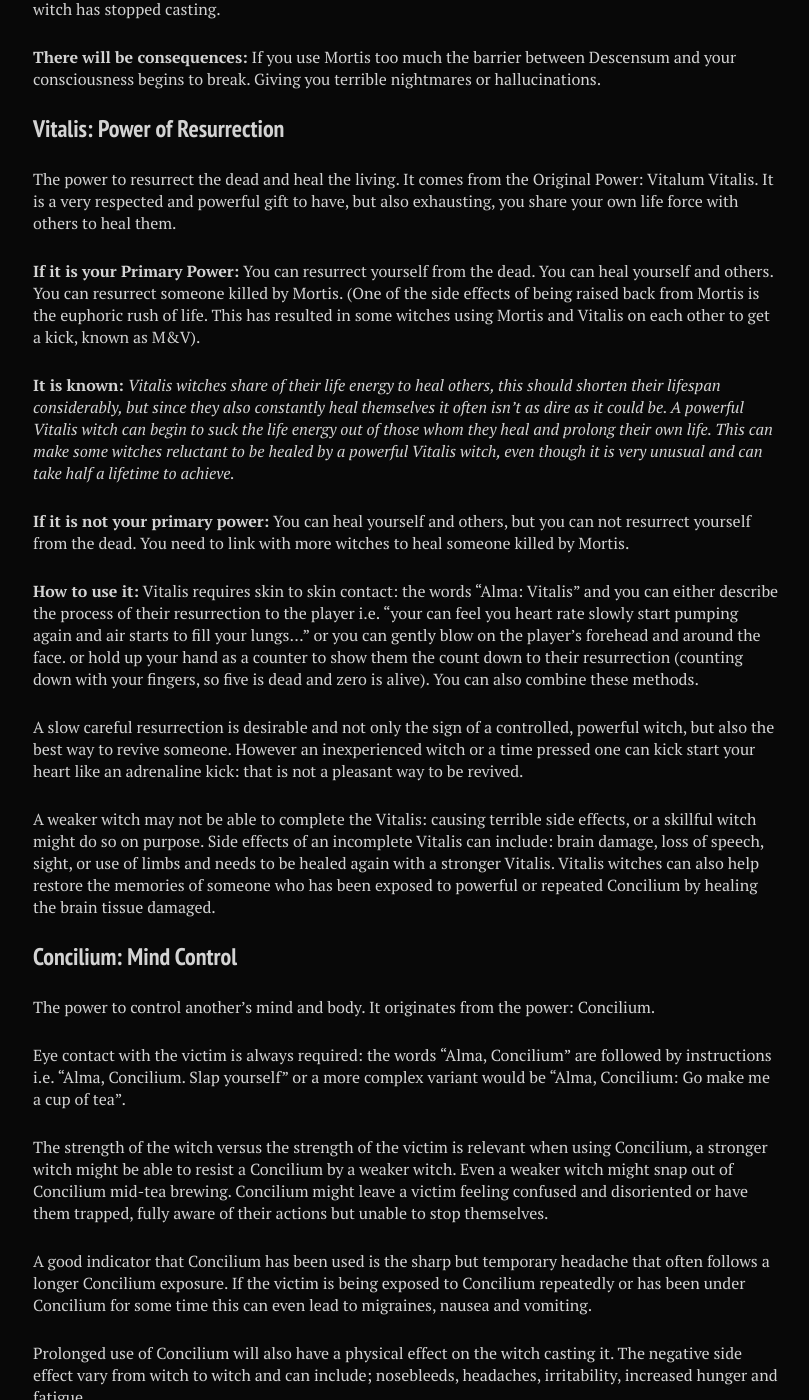
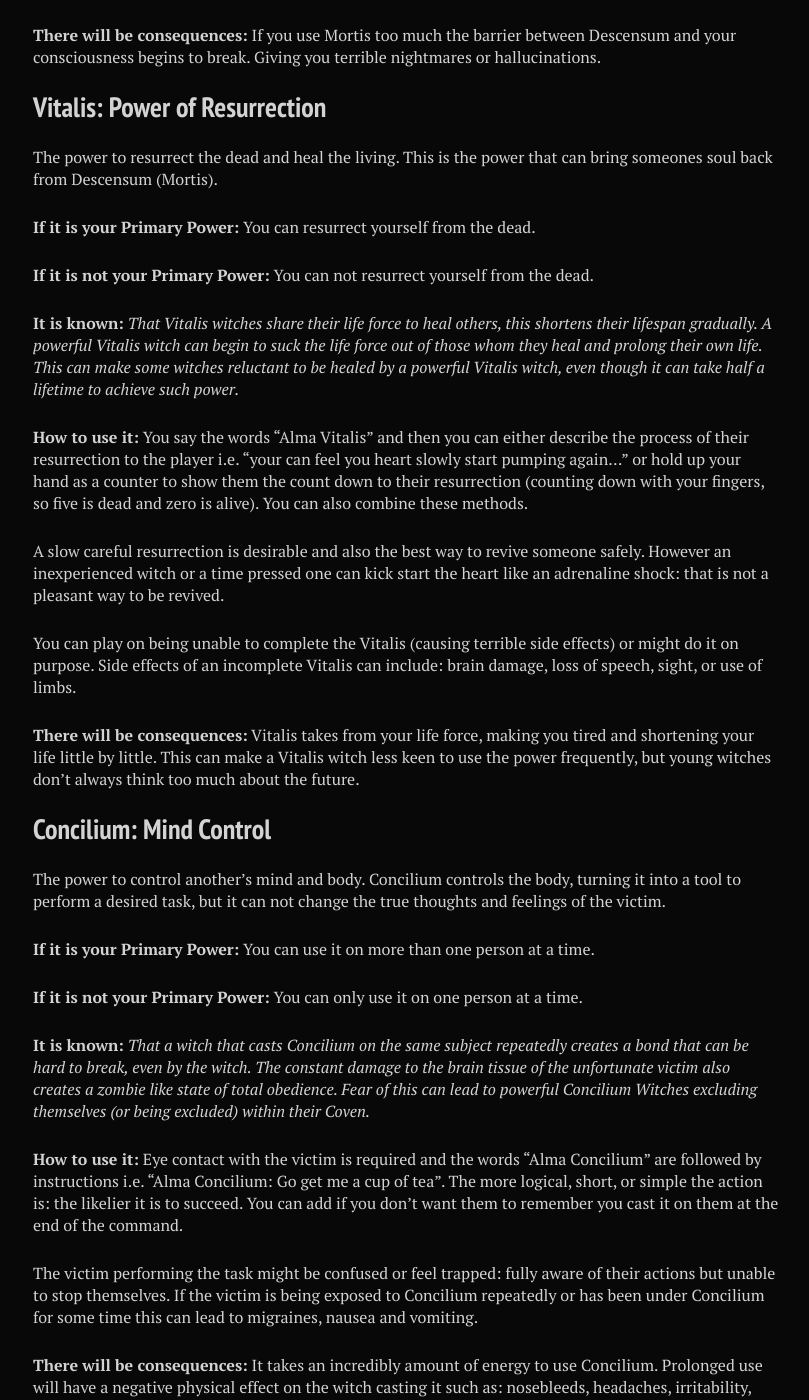
Before and after one commit to stanislavb/en.coven.nu, a Jekyll site: the page built from fictional/index.md, in a window 1280 px wide and 1400 px high, scrolled down 5675 px. Shown: the whole window, without its empty margins (287-1096 px from the left). Built offline with Jekyll 4.4.1, drawn with Linux system fonts in a browser that asks for light colours; nearby versions of some CDN libraries; some of the changed text lies outside the part shown.

Commit message:
Update index.md

```diff
--- a/fictional/index.md
+++ b/fictional/index.md
@@ -126,7 +126,7 @@ Mortis is the power to take life. When you kill with Mortis your victim slowly d
 
 **If it is not your Primary Power:** It requires skin contact.
 
-**It is known:** *That a Mortis witch can make a deal with the Gatekeeper of Descensum for a longer life in exchange for innocent souls. Because of this they are regarded as the witches “most likely to become evil one day”. An unfair title since only an extremely powerful Mortis witch could ever hope to strike such a deal.
+**It is known:** *That a Mortis witch can make a deal with the Gatekeeper of Descensum for a longer life in exchange for innocent souls. Because of this they are regarded as the witches “most likely to become evil one day”. An unfair title since only an extremely powerful Mortis witch could ever hope to strike such a deal.*
 
 **How to use it:** The words “Alma Mortis” are spoken and the victim's body will shut down step by step as they die.
 
@@ -136,51 +136,71 @@ You can play on being unable to complete the Mortis: leaving the victim on the b
 
 **There will be consequences:** If you use Mortis too much the barrier between Descensum and your consciousness begins to break. Giving you terrible nightmares or hallucinations.
 
-### Vitalis: Power of Resurrection
+## Vitalis: Power of Resurrection
 
-The power to resurrect the dead and heal the living. It comes from the Original Power: Vitalum Vitalis. It is a very respected and powerful gift to have, but also exhausting, you share your own life force with others to heal them.
+The power to resurrect the dead and heal the living. This is the power that can bring someones soul back from Descensum (Mortis).
 
-**If it is your Primary Power:** You can resurrect yourself from the dead. You can heal yourself and others. You can resurrect someone killed by Mortis. (One of the side effects of being raised back from Mortis is the euphoric rush of life. This has resulted in some witches using Mortis and Vitalis on each other to get a kick, known as M&V).
+**If it is your Primary Power:** You can resurrect yourself from the dead.
 
-**It is known:** *Vitalis witches share of their life energy to heal others, this should shorten their lifespan considerably, but since they also constantly heal themselves it often isn’t as dire as it could be. A powerful Vitalis witch can begin to suck the life energy out of those whom they heal and prolong their own life. This can make some witches reluctant to be healed by a powerful Vitalis witch, even though it is very unusual and can take half a lifetime to achieve.*
+**If it is not your Primary Power:** You can not resurrect yourself from the dead.
 
-**If it is not your primary power:** You can heal yourself and others, but you can not resurrect yourself from the dead. You need to link with more witches to heal someone killed by Mortis.
+**It is known:** *That Vitalis witches share their life force to heal others, this shortens their lifespan gradually. A powerful Vitalis witch can begin to suck the life force out of those whom they heal and prolong their own life. This can make some witches reluctant to be healed by a powerful Vitalis witch, even though it can take half a lifetime to achieve such power.*
 
-**How to use it:** Vitalis requires skin to skin contact: the words “Alma: Vitalis” and you can either describe the process of their resurrection to the player i.e. “your can feel you heart rate slowly start pumping again and air starts to fill your lungs…” or you can gently blow on the player's forehead and around the face. or hold up your hand as a counter to show them the count down to their resurrection (counting down with your fingers, so five is dead and zero is alive). You can also combine these methods.
+**How to use it:** You say the words “Alma Vitalis” and then you can either describe the process of their resurrection to the player i.e. “your can feel you heart slowly start pumping again…” or hold up your hand as a counter to show them the count down to their resurrection (counting down with your fingers, so five is dead and zero is alive). You can also combine these methods.
 
-A slow careful resurrection is desirable and not only the sign of a controlled, powerful witch, but also the best way to revive someone. However an inexperienced witch or a time pressed one can kick start your heart like an adrenaline kick: that is not a pleasant way to be revived.
+A slow careful resurrection is desirable and also the best way to revive someone safely. However an inexperienced witch or a time pressed one can kick start the heart like an adrenaline shock: that is not a pleasant way to be revived.
 
-A weaker witch may not be able to complete the Vitalis: causing terrible side effects, or a skillful witch might do so on purpose. Side effects of an incomplete Vitalis can include: brain damage, loss of speech, sight, or use of limbs and needs to be healed again with a stronger Vitalis. Vitalis witches can also help restore the memories of someone who has been exposed to powerful or repeated Concilium by healing the brain tissue damaged.
+You can play on being unable to complete the Vitalis (causing terrible side effects) or might do it on purpose. Side effects of an incomplete Vitalis can include: brain damage, loss of speech, sight, or use of limbs.
 
-### Concilium: Mind Control
+**There will be consequences:** Vitalis takes from your life force, making you tired and shortening your life little by little. This can make a Vitalis witch less keen to use the power frequently, but young witches don’t always think too much about the future.
 
-The power to control another’s mind and body. It originates from the power: Concilium.
+## Concilium: Mind Control
 
-Eye contact with the victim is always required: the words “Alma, Concilium” are followed by instructions i.e. “Alma, Concilium. Slap yourself” or a more complex variant would be “Alma, Concilium: Go make me a cup of tea”.
+The power to control another’s mind and body. Concilium controls the body, turning it into a tool to perform a desired task, but it can not change the true thoughts and feelings of the victim.
 
-The strength of the witch versus the strength of the victim is relevant when using Concilium, a stronger witch might be able to resist a Concilium by a weaker witch. Even a weaker witch might snap out of Concilium mid-tea brewing. Concilium might leave a victim feeling confused and disoriented or have them trapped, fully aware of their actions but unable to stop themselves.
+**If it is your Primary Power:** You can use it on more than one person at a time.
 
-A good indicator that Concilium has been used is the sharp but temporary headache that often follows a longer Concilium exposure. If the victim is being exposed to Concilium repeatedly or has been under Concilium for some time this can even lead to migraines, nausea and vomiting.
+**If it is not your Primary Power:** You can only use it on one person at a time.
 
-Prolonged use of Concilium will also have a physical effect on the witch casting it. The negative side effect vary from witch to witch and can include; nosebleeds, headaches, irritability, increased hunger and fatigue.
+**It is known:** *That a witch that casts Concilium on the same subject repeatedly creates a bond that can be hard to break, even by the witch. The constant damage to the brain tissue of the unfortunate victim also creates a zombie like state of total obedience. Fear of this can lead to powerful Concilium Witches excluding themselves (or being excluded) within their Coven.*
 
-### Clairvoyance: Mind Reading
+**How to use it:** Eye contact with the victim is required and the words “Alma Concilium” are followed by instructions i.e. “Alma Concilium: Go get me a cup of tea”. The more logical, short, or simple the action is: the likelier it is to succeed. You can add if you don’t want them to remember you cast it on them at the end of the command.
 
-The power to read another's thoughts. It originates from the power: Clairvoyance.
+The victim performing the task might be confused or feel trapped: fully aware of their actions but unable to stop themselves. If the victim is being exposed to Concilium repeatedly or has been under Concilium for some time this can lead to migraines, nausea and vomiting.
 
-Eye contact with the victim is always required. Clairvoyance is also much harder to break if there is skin contact between the witch and the victim. The words “Alma, Clairvoyance” are spoken and the victim will start speaking their thoughts out loud; sometimes they do not notice themselves doing this, sometimes they do but cannot stop themselves.
+**There will be consequences:** It takes an incredibly amount of energy to use Concilium. Prolonged use will have a negative physical effect on the witch casting it such as: nosebleeds, headaches, irritability, fatigue and in worse case death.
 
-As with Concilium the strength of the witch versus the strength of the victim is relevant; a stronger witch might be able to resist or break the Clairvoyance of a weaker witch. A weaker witch might break the spell by managing to break eye contact.  A third person can assist in breaking the eye contact between the witch and their victim.
+## Clairvoyance: Mind Reading
 
-### Transfero: Shifting injury to others
+The power to read another's thoughts and make them speak them out loud.
 
-The power to transfer pain and injury onto others. It originates from the power: Transmutation.
+**If it is your primary power:** You can also feel the true emotions of others by saying “Alma Clairvoyance: emotional state”.
 
-Transfero requires that the witch has eye contact with their victim throughout the transfer. Loss of eye contact breaks the Transfero, but will not undo the damage already transferred. However it is very difficult to break eye contact once the transferal has begun.
+**If it is not your Primary Power:** You can’t feel the emotions of others around you.
 
-The witch establishes eye contact, says the words: “Alma, Transfero” and then causes damage to their own body in some way i.e. slaps their own face or stabs a fork in their hand. The victim feels the pain in the witch’s place and will also sustain damage to their body.
+**It is known:** *That Clairvoyant witches have long been pitied in the community. As they grow stronger they require more and more control to shut out the feelings and thoughts of others around them. This constant mental shield can grow exhausting and lead to powerful witches eventually isolating themselves completely or going mad.*
 
-It is harder for a weaker witch to break the Transfero of a stronger witch. Transfero can also be broken by a third person helping to break the eye contact between the witch and their victim.
+**How to use it:** Eye contact with the victim is required. The words “Alma Clairvoyance” are spoken and the victim will start speaking their thoughts out loud. This is usually just a babbling of all the thoughts going through their heads: sometimes they do not notice themselves doing this, sometimes they do but cannot stop themselves.
+
+The witch can also ask direct questions and will most often get truthful answers.
+
+**There will be consequences:** If you use Clairvoyance too much the line between your thoughts and your real voice begin to blur and you will start to say your own thoughts out loud too.
+
+## Transfero: Shifting injury and emotion to others
+
+The power to transfer your own injuries or emotions onto others.
+
+**If it is your primary power:** You can not harm yourself, even if a casting fails a Transfero witch does not get hurt.
+
+**If it is not your Primary Power:** You can be hurt, if you fail at casting Transfero you keep the damage to your body.
+
+**It is known:** *That as Transfero witches send out their emotions and physical sensitivity they also slowly begin to lose them permanently. Long periods of feeling no physical pain or strong emotions has seen many a Transfero witch become sociopaths as the years pass by.*
+
+**How to use it:** Establish eye contact, say the words: “Alma Transfero” and then cause “damage” to your body in some way i.e. slap your face or say the emotion you want to transfer. The victim feels the pain/emotion in the witch’s place and will also sustain any physical damage to their body.
+
+Loss of eye contact breaks the Transfero, but will not undo the damage already transferred. However it is very difficult to break eye contact once the transferal has begun.
+
+**There will be consequences:** Prolonged use of Transfero will affect the witches impulse control  and they may generally care less about the consequences of their actions.
 
 ## The Dahlin Coven
 
```
